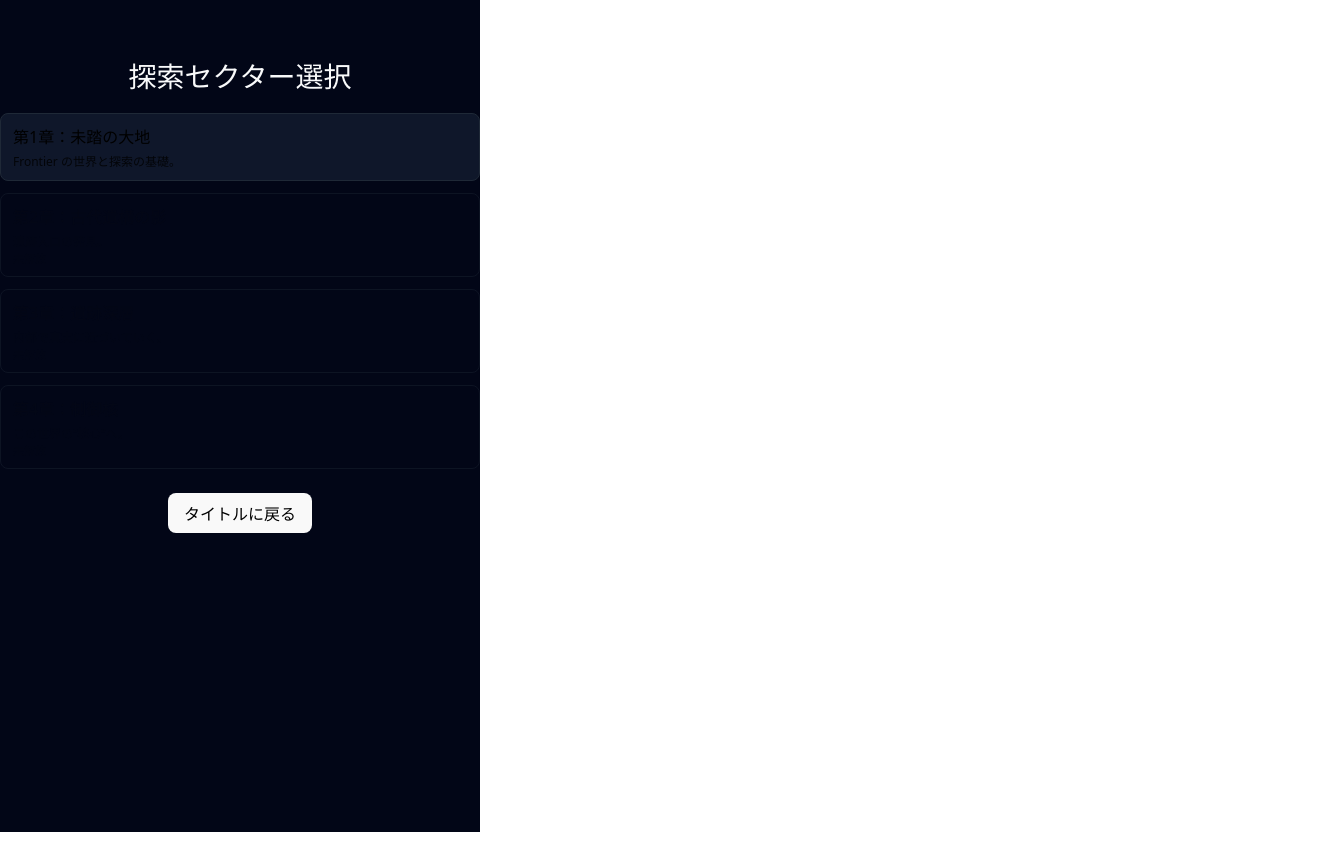
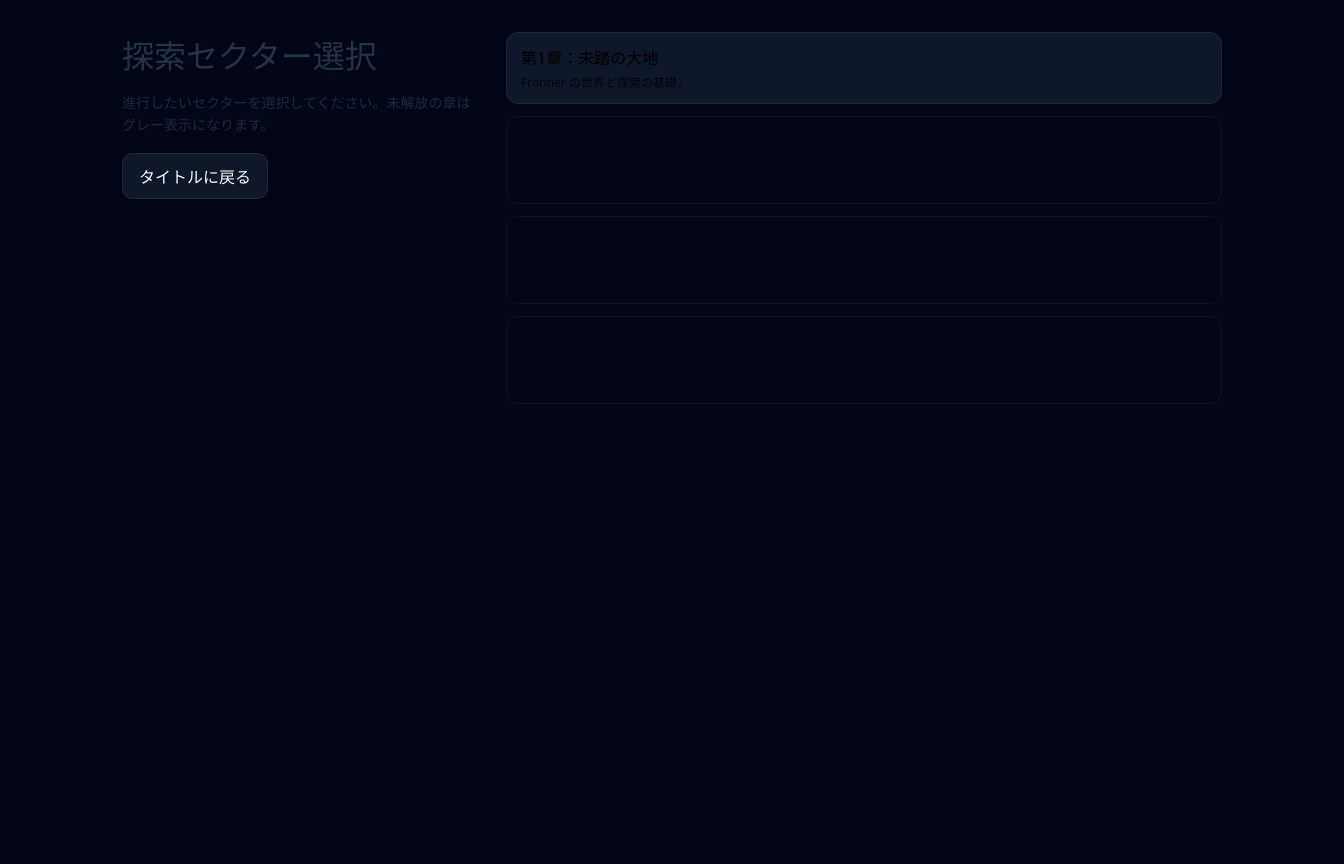
Before and after one commit to kei5o55/original-Game, a React (Vite) app: page / in a window 1280 px wide. Both pictures are taken after a click on the button "探索開始". Shown: the whole page, 1344 px wide, since content can reach past the window. Before the commit the page ends 832 px from the top, so only its background shows below. Built offline with nearby package versions, Linux system fonts and the light colour scheme.

Commit message:
画面レイアウトの調整
チャプター選択画面のレイアウトを調整しました

```diff
--- a/src/components/Game.tsx
+++ b/src/components/Game.tsx
@@ -442,7 +442,13 @@ const Game: React.FC<GameProps> = ({ chapter, onCleared, onBackToSelect }) => {
         >
           リセット
         </button>
-
+          <div
+          style={{
+            width: "100%",
+            display: "flex",
+            justifyContent: "center",   // ← これが本命
+          }}
+        ></div>
         {/* 盤面 + ストーリーパネルを横並びに */}
         <div
           style={{
@@ -615,7 +621,7 @@ const Game: React.FC<GameProps> = ({ chapter, onCleared, onBackToSelect }) => {
           </div>
 
           <StoryPanel log={storyLog} />
-  </div>
+  </div>{/*盤面ストーリーパネル終わり*/}
         <button
           onClick={onBackToSelect}
           style={{
@@ -626,7 +632,6 @@ const Game: React.FC<GameProps> = ({ chapter, onCleared, onBackToSelect }) => {
             cursor: "pointer",
             opacity: status === "playing" ? 0.6 : 1,
           }}
-          disabled={status === "playing"} // プレイ中は押せないようにする（好みで）
         >
           セクター選択に戻る
         </button>
--- a/src/components/MapSelect.tsx
+++ b/src/components/MapSelect.tsx
@@ -24,17 +24,47 @@ const MapSelect: React.FC<MapSelectProps> = ({
     <div
     style={{
       minHeight: "100vh",
-        background: "#020617",
-        color: "#f9fafb",
+      width: "100vw",
+      background: "#020617",   // ← これを全面に
       display: "flex",
-        flexDirection: "column",
-        alignItems: "center",
-        paddingTop: 32,
+      justifyContent: "center",
+      padding: 32,
   }}
   >
-      <h2 style={{ fontSize: 28, marginBottom: 16 }}>探索セクター選択</h2>
+  <div
+    style={{
+      width: "min(1100px, 100%)",
+      display: "grid",
+      gridTemplateColumns: "360px 1fr",
+      gap: 24,
+      alignItems: "start",
+    }}
+  >
+    {/* 左：タイトル＆説明 */}
+    <div>
+      <h2 style={{ fontSize: 32, margin: "0 0 12px" }}>探索セクター選択</h2>
+      <div style={{ fontSize: 14, opacity: 0.8, lineHeight: 1.6 }}>
+        進行したいセクターを選択してください。未解放の章はグレー表示になります。
+      </div>
 
-      <div style={{ width: 480, display: "flex", flexDirection: "column", gap: 12 }}>
+      <button
+        onClick={onBackTitle}
+        style={{
+          marginTop: 16,
+          padding: "10px 16px",
+          borderRadius: 10,
+          border: "1px solid #1f2937",
+          background: "#0f172a",
+          color: "#f9fafb",
+          cursor: "pointer",
+        }}
+      >
+        タイトルに戻る
+      </button>
+    </div>
+
+    {/* 右：章リスト */}
+    <div style={{ display: "flex", flexDirection: "column", gap: 12 }}>
       {chapterList.map((ch) => {
         const unlocked = unlockedChapters.includes(ch.id);
         return (
@@ -44,8 +74,8 @@ const MapSelect: React.FC<MapSelectProps> = ({
             disabled={!unlocked}
             style={{
               textAlign: "left",
-                padding: "10px 12px",
-                borderRadius: 8,
+              padding: "12px 14px",
+              borderRadius: 12,
               border: "1px solid #1f2937",
               background: unlocked ? "#0f172a" : "#020617",
               opacity: unlocked ? 1 : 0.4,
@@ -59,19 +89,7 @@ const MapSelect: React.FC<MapSelectProps> = ({
         );
       })}
     </div>
-
-      <button
-        onClick={onBackTitle}
-        style={{
-          marginTop: 24,
-          padding: "8px 16px",
-          borderRadius: 8,
-          border: "none",
-          cursor: "pointer",
-        }}
-      >
-        タイトルに戻る
-      </button>
+  </div>
 </div>
   );
 };
--- a/src/logic/enemySpawns.ts
+++ b/src/logic/enemySpawns.ts
@@ -15,7 +15,7 @@ export const ENEMY_SPAWNS_BY_CHAPTER: Record<ChapterId, EnemySpawn[]> = {
       route: [{ x: 2, y: 2 }, { x: 2, y: 3 }, { x: 3, y: 3 }, { x: 3, y: 2 }],//一番左が初期位置
     },
     {
-      enemyId:"scout",
+      enemyId:"guard",
       uid:"c1-e2",
       route: [{ x: 1, y: 0 }, { x: 2, y: 0 }, { x: 3, y: 0 }, { x: 4, y: 0 }],
     },
```
Lines whose indentation alone changed are shown as unchanged.
